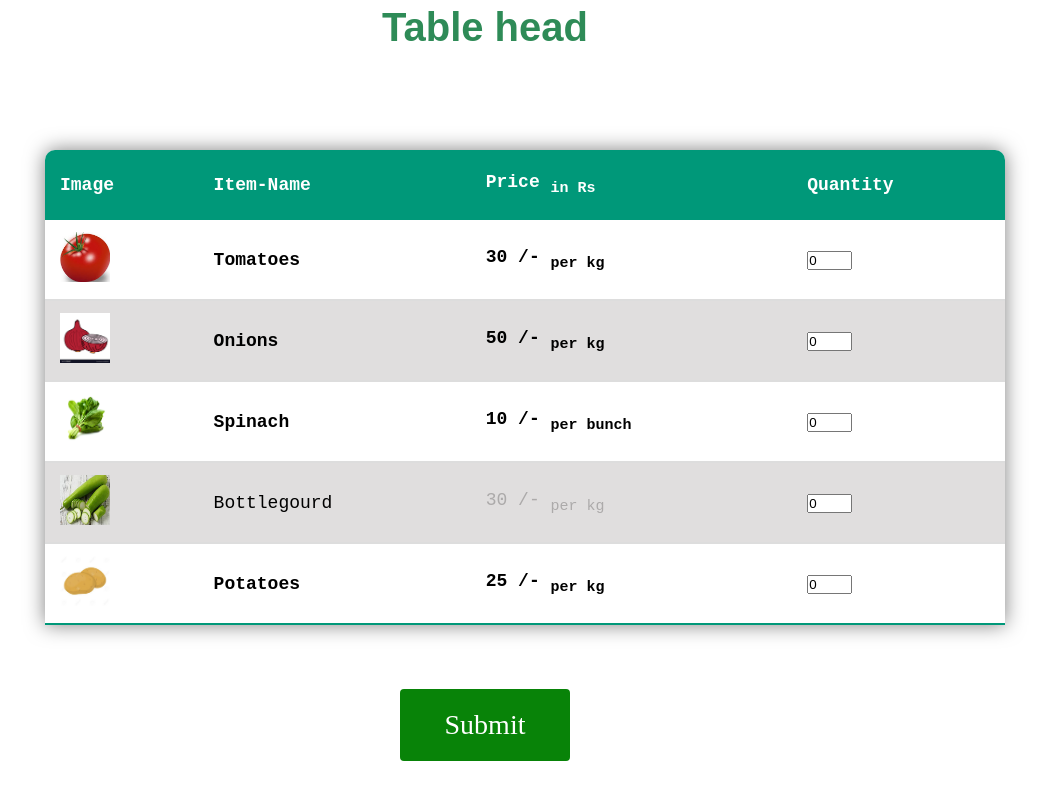
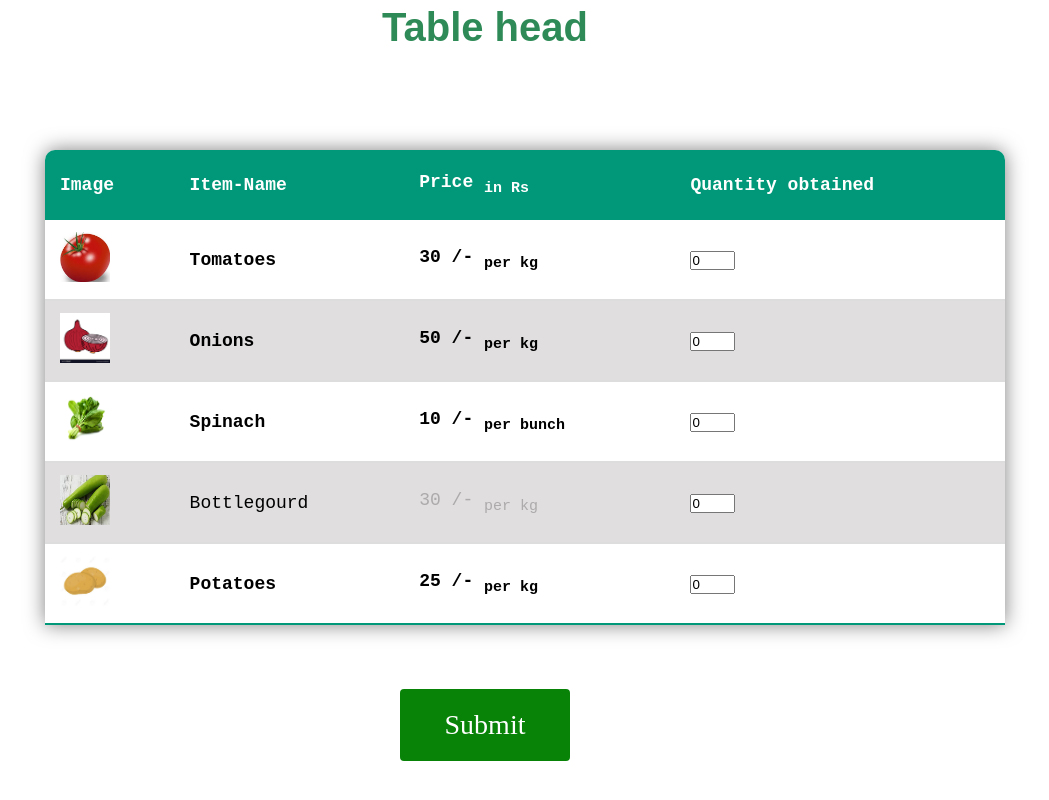
Before and after one commit to akshay1803/Farmworld, a plain HTML site: page farmworld/index.html in a window 1280 px wide. Shown: the part 1760-2560 px from the top of the page, without its empty margins (155-1204 px from the left). Drawn offline with Linux system fonts and the light colour scheme.

Commit message:
Update index.html

```diff
--- a/farmworld/index.html
+++ b/farmworld/index.html
@@ -142,7 +142,7 @@
                 <th>Image</th>
                 <th>Item-Name</th>
                 <th>Price <sub>in Rs</sub></th>
-                <th>Quantity</th>
+                <th>Quantity obtained</th>
             </tr>
         </thead>
             <tr>
```
